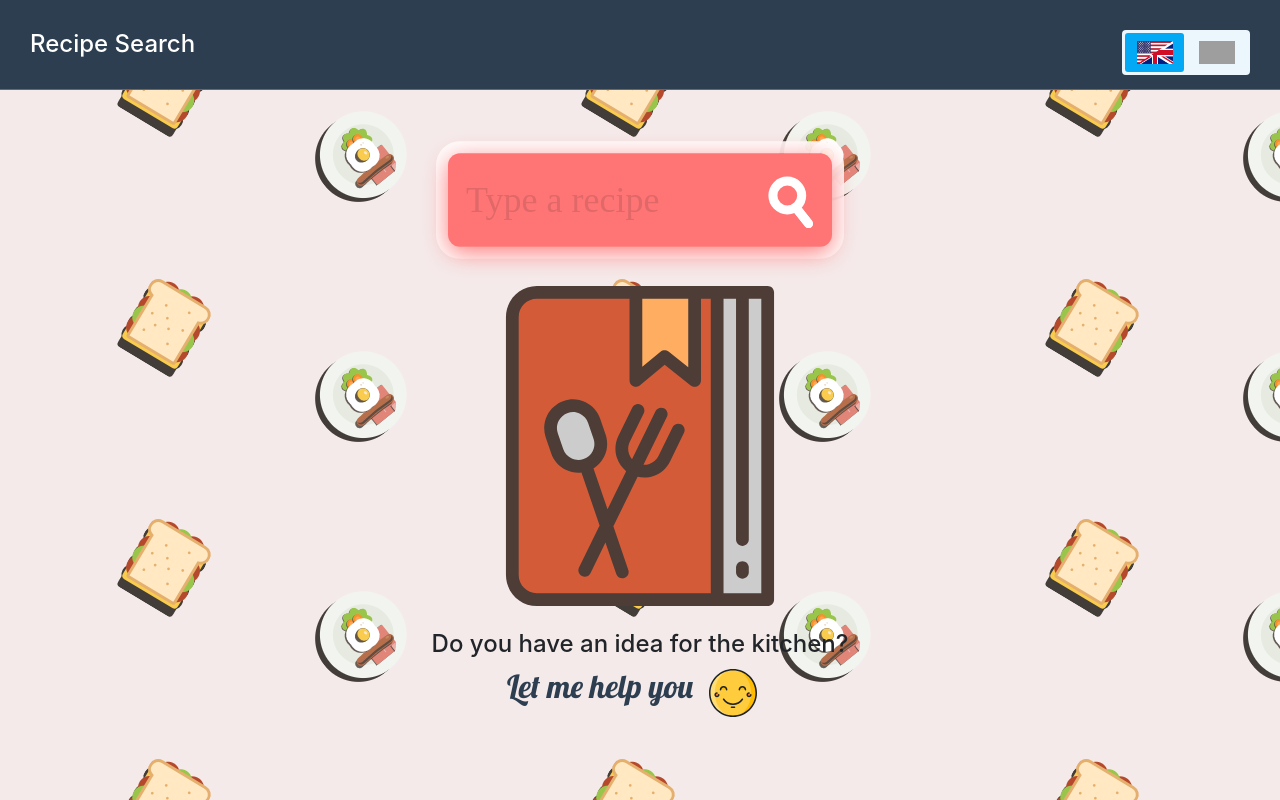
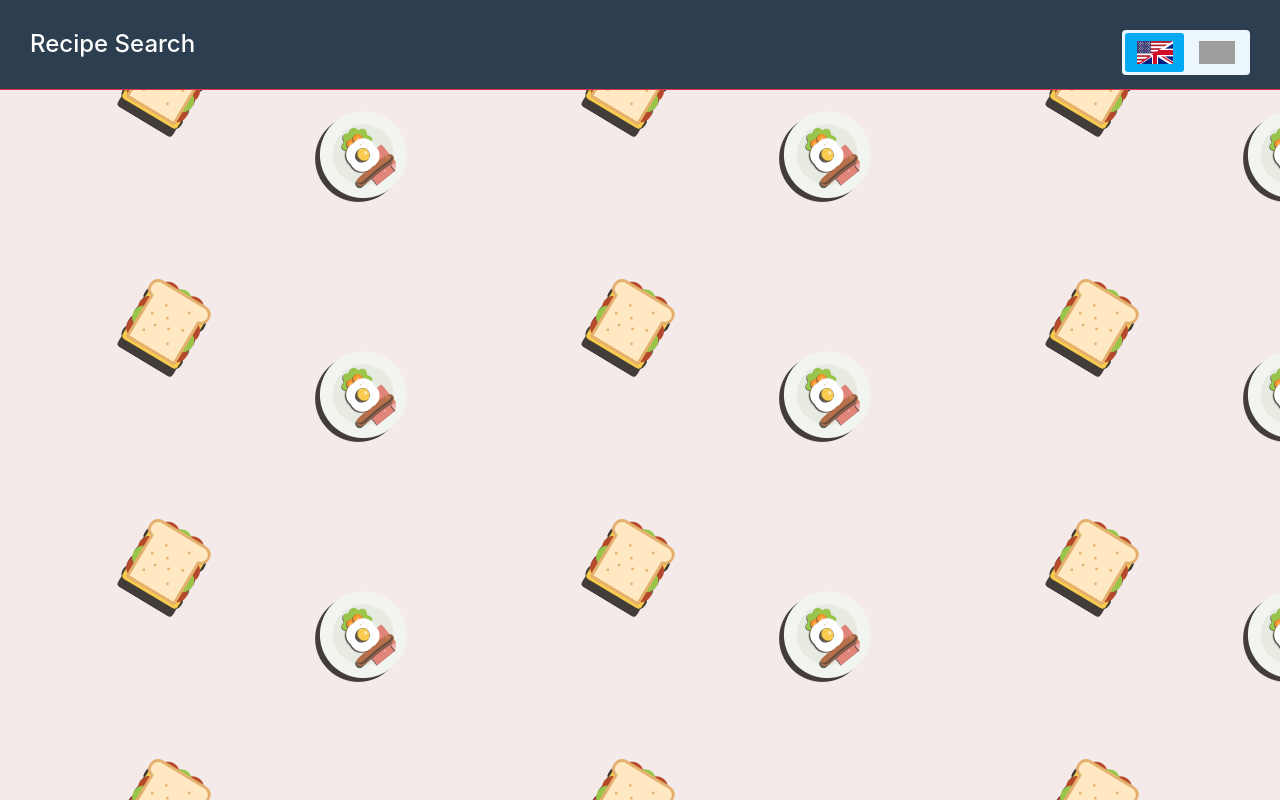
Before and after one commit to ArielDelRio/recipe_app, a React (Create React App) app: page / in a window 1280 px wide. Built offline with nearby package versions, Linux system fonts and the light colour scheme; grey boxes are pictures that could not be loaded.

Commit message:
added base path recipe_app to routes

```diff
--- a/src/App.js
+++ b/src/App.js
@@ -99,7 +99,7 @@ const App = () => {
           <Switch>
             <Route
               exact
-              path="/"
+              path="/recipe_app"
               render={() => (
                 <Home
                   recipes={state.recipes}
@@ -112,8 +112,8 @@ const App = () => {
                 />
               )}
             />
-            <Route path="/recipe/:id" component={Recipe} />
-            <Redirect path="*" to="/" />;
+            <Route path="/recipe_app/recipe/:id" component={Recipe} />
+            {/* <Redirect path="*" to="/recipe-app" />; */}
           </Switch>
         </BrowserRouter>
       </HashRouter>
```
